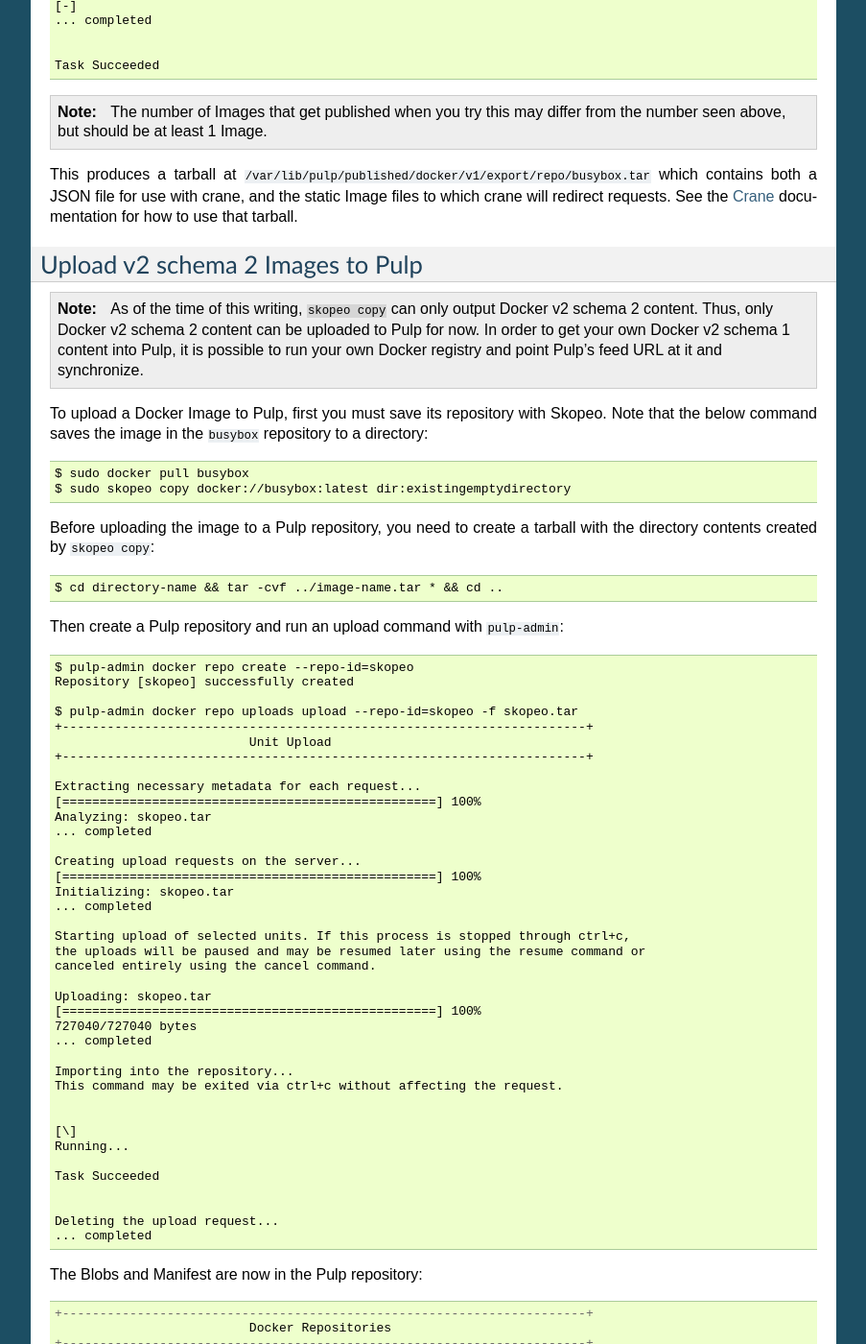
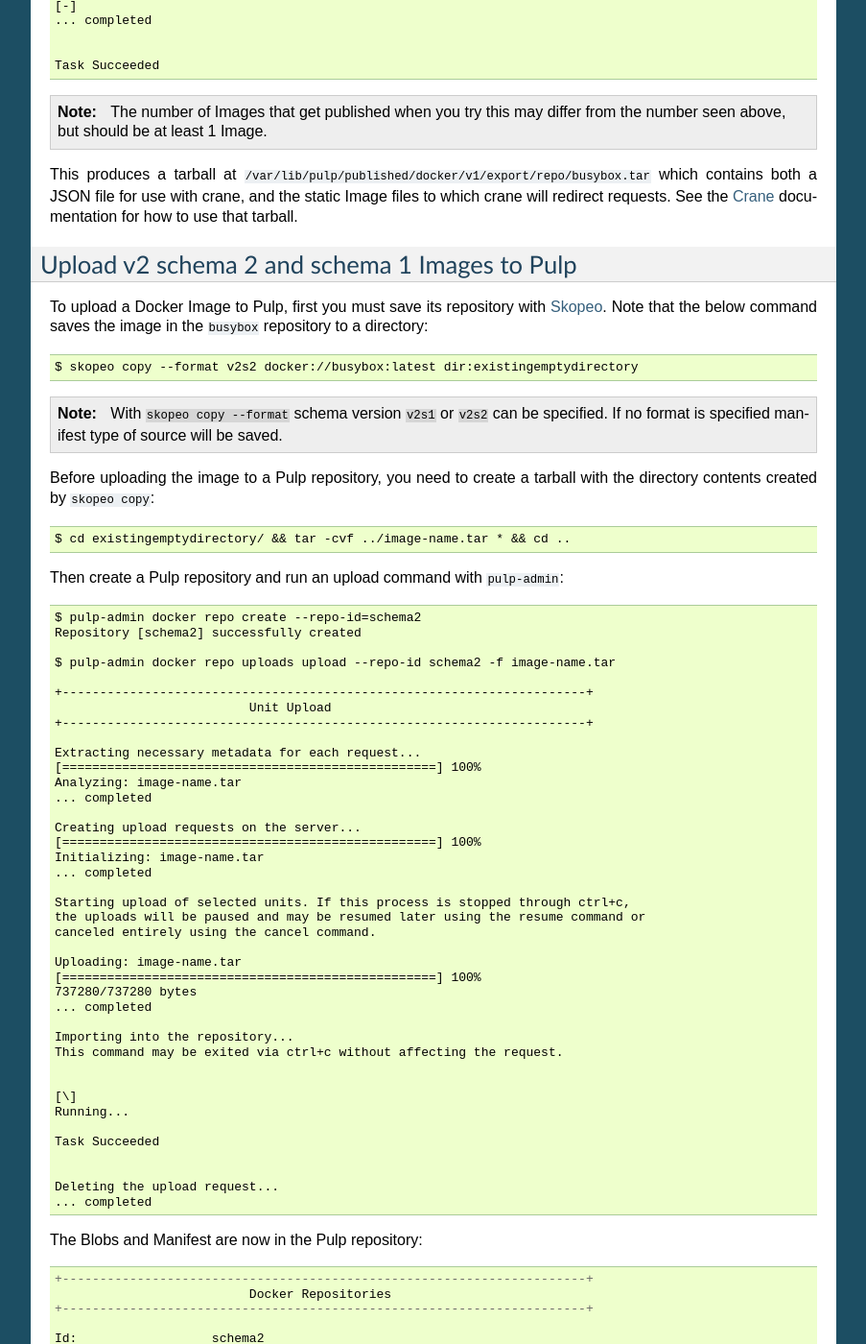
Before and after one commit to pulp/pulp_docker, a Sphinx documentation site: the page built from docs/user-guide/recipes.rst, in a window 1280 px wide and 1400 px high, scrolled down 5352 px. Shown: the whole window at 96% size, without its empty margins (198-1101 px from the left). Built offline with Sphinx 7.4.7, drawn with Linux system fonts in a browser that asks for light colours; some of the changed text lies outside the part shown.

Commit message:
Update with new recipe for v2s1 manifest upload.
closes #3258
https://pulp.plan.io/issues/3258

```diff
--- a/docs/user-guide/recipes.rst
+++ b/docs/user-guide/recipes.rst
@@ -356,56 +356,56 @@
 will redirect requests. See the `Crane`_ documentation for how to use that
 tarball.
 
-Upload v2 schema 2 Images to Pulp
----------------------------------
+
+Upload v2 schema 2 and schema 1 Images to Pulp
+----------------------------------------------
+
+.. _Skopeo: https://github.com/projectatomic/skopeo
+
+To upload a Docker Image to Pulp, first you must save its repository with `Skopeo`_.
+Note that the below command saves the image in the ``busybox``
+repository to a directory::
+
+    $ skopeo copy --format v2s2 docker://busybox:latest dir:existingemptydirectory
 
 .. note::
 
-    As of the time of this writing, ``skopeo copy`` can only output Docker v2
-    schema 2 content. Thus, only Docker v2 schema 2 content can be uploaded
-    to Pulp for now. In order to get your own Docker v2 schema 1 content into
-    Pulp, it is possible to run your own Docker registry and point Pulp's
-    feed URL at it and synchronize.
-
-To upload a Docker Image to Pulp, first you must save its repository with Skopeo.
-Note that the below command saves the image in the ``busybox``
-repository to a directory::
-
-    $ sudo docker pull busybox
-    $ sudo skopeo copy docker://busybox:latest dir:existingemptydirectory
+    With ``skopeo copy --format`` schema version ``v2s1`` or ``v2s2`` can be specified.
+    If no format is specified manifest type of source will be saved.
 
 Before uploading the image to a Pulp repository, you need to create a tarball
 with the directory contents created by ``skopeo copy``::
 
-    $ cd directory-name && tar -cvf ../image-name.tar * && cd ..
+    $ cd existingemptydirectory/ && tar -cvf ../image-name.tar * && cd ..
 
 Then create a Pulp repository and run an upload command with ``pulp-admin``::
 
-    $ pulp-admin docker repo create --repo-id=skopeo
-    Repository [skopeo] successfully created
+    $ pulp-admin docker repo create --repo-id=schema2
+    Repository [schema2] successfully created
 
-    $ pulp-admin docker repo uploads upload --repo-id=skopeo -f skopeo.tar
+    $ pulp-admin docker repo uploads upload --repo-id schema2 -f image-name.tar
+
     +----------------------------------------------------------------------+
                               Unit Upload
     +----------------------------------------------------------------------+
 
     Extracting necessary metadata for each request...
     [==================================================] 100%
-    Analyzing: skopeo.tar
+    Analyzing: image-name.tar
     ... completed
 
     Creating upload requests on the server...
     [==================================================] 100%
-    Initializing: skopeo.tar
+    Initializing: image-name.tar
     ... completed
 
     Starting upload of selected units. If this process is stopped through ctrl+c,
     the uploads will be paused and may be resumed later using the resume command or
     canceled entirely using the cancel command.
 
-    Uploading: skopeo.tar
+    Uploading: image-name.tar
     [==================================================] 100%
-    727040/727040 bytes
+    737280/737280 bytes
     ... completed
 
     Importing into the repository...
@@ -428,7 +428,7 @@
                               Docker Repositories
     +----------------------------------------------------------------------+
 
-    Id:                  skopeo
+    Id:                  schema2
     Display Name:        None
     Description:         None
     Content Unit Counts:
@@ -439,6 +439,35 @@
 
     ``skopeo copy`` looses all the tags in the repository, therefore the manifests
     need to be tagged as a separate step after uploading it.
+
+::
+
+    $ pulp-admin docker repo search manifest --repo-id schema2
+
+    Created:      2018-02-14T16:06:12Z
+    Metadata:
+      Config Layer:       sha256:5b0d59026729b68570d99bc4f3f7c31a2e4f2a5736435641565
+                          d93e7c25bd2c3
+      Digest:             sha256:d5483f2ed144c808d4b077f5ec6821d2b3c378ca6cd5a3a5ef9
+                          927b99ac28f99
+      Downloaded:         True
+      Fs Layers:
+        Blob Sum:   sha256:57310166fe88e0dc63a80ca5c219283a932db0f3969712e2f8a86ada1
+                    43bf566
+        Layer Type: application/vnd.docker.image.rootfs.diff.tar.gzip
+      Pulp User Metadata:
+      Schema Version:     2
+    Repo Id:      schema2
+    Unit Id:      db9071ed-36f0-44dc-b759-fdf58f065bef
+    Unit Type Id: docker_manifest
+    Updated:      2018-02-14T16:06:12Z
+
+
+.. tip::
+
+    To upload v2 schema 1 image manifest repeat steps mentioned aboved, just specify the format
+    ``skopeo copy --format v2s1``
+
 
 Uploading a Manifest List
 -------------------------
```
